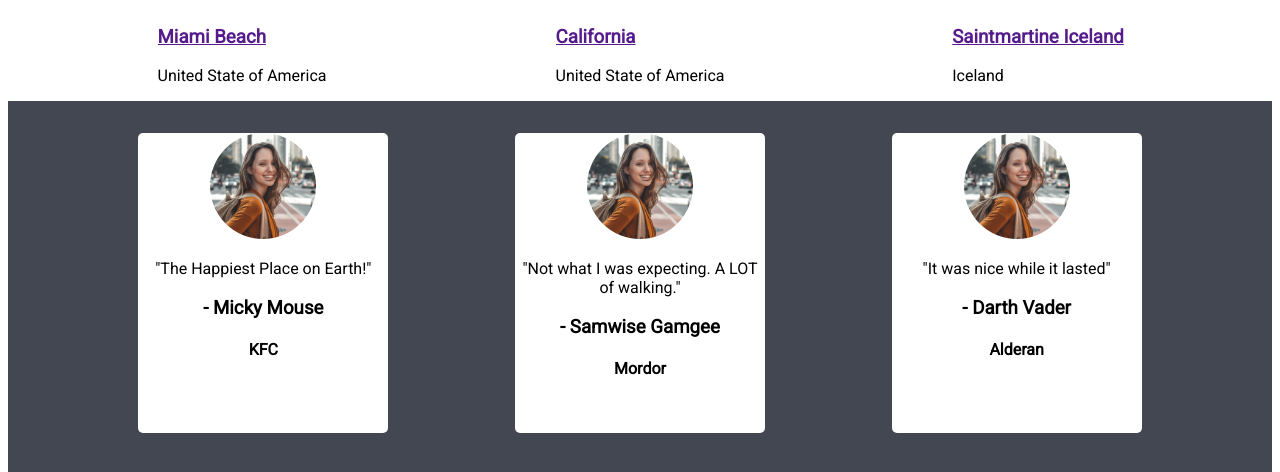
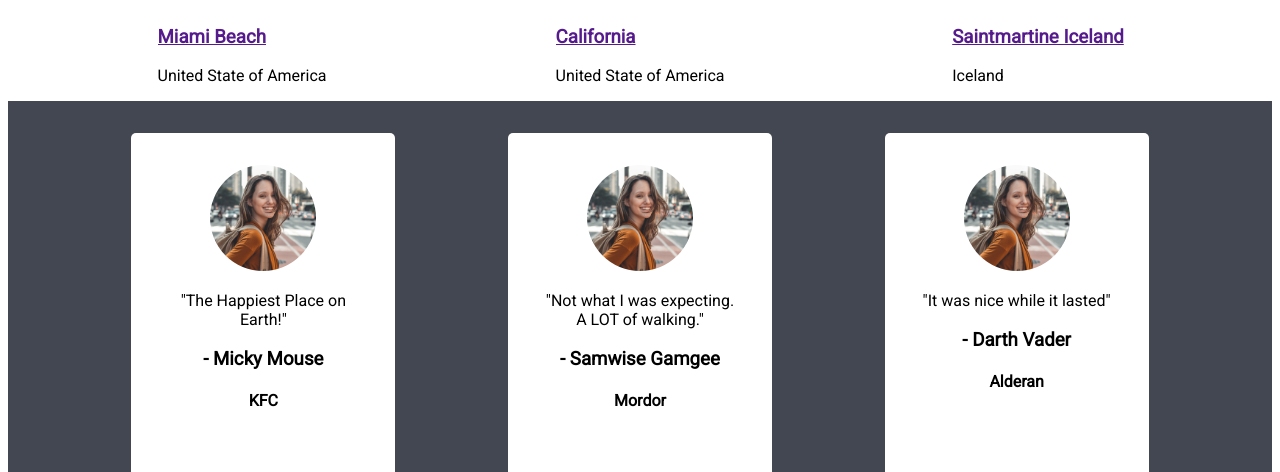
Before and after one commit to RekaKovacs93/week_03-day_02-HW, a plain HTML site: page cc_travel_start/index.html in a window 1280 px wide. Shown: the part 1037-1509 px from the top of the page. Drawn offline with Linux system fonts and the light colour scheme.

Commit message:
fixed testimonials padding

```diff
--- a/cc_travel_start/style.css
+++ b/cc_travel_start/style.css
@@ -152,11 +152,12 @@ img {
 
 .single-testmonial{
   background-color: white;
-  width: 250px;
+  width: 200px;
   height: 300px;
   border-radius: 5px;
   justify-items: center;
   text-align: center;
+  padding: 2rem;
   /* Write your code here */
 }
 
```
